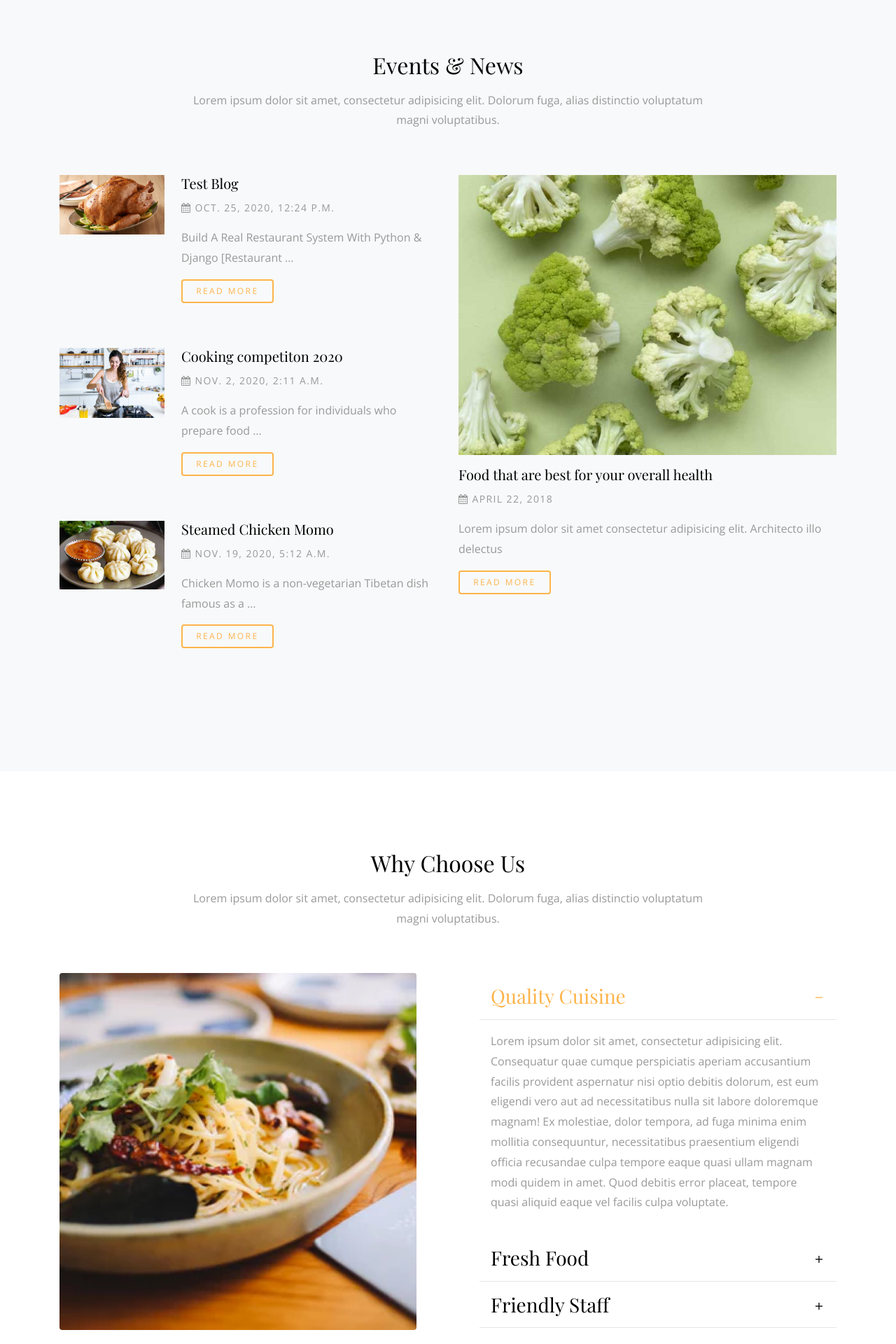
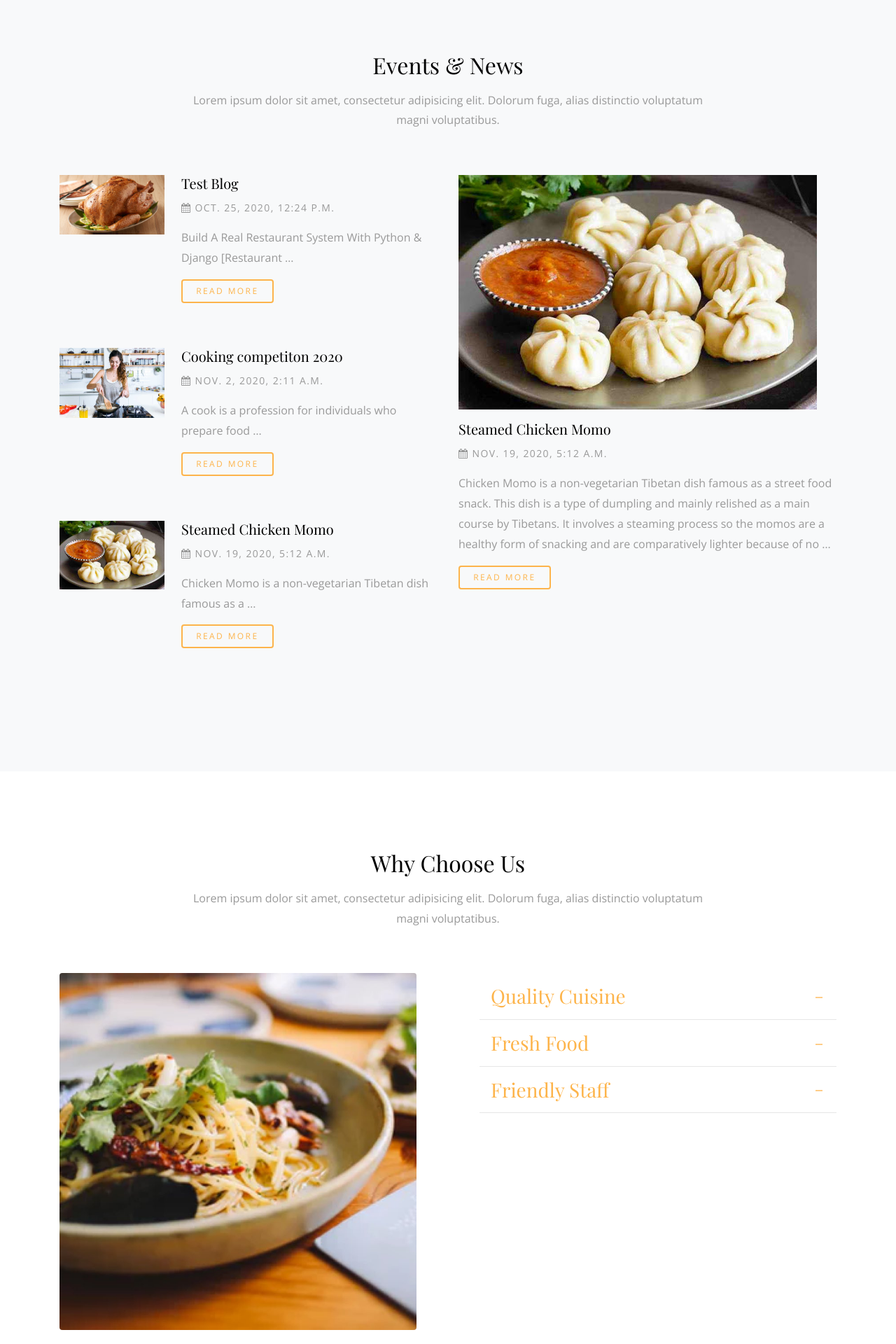
Before and after one commit to IamOmaR22/Restaurant_Site_with_Python_and_Django, a Django app: page / in a window 1280 px wide. Shown: the part 3296-5216 px from the top of the page at 70% size. Run offline with Django 3.2, Linux system fonts and the light colour scheme; data comes from the database, SQL or seed files in the repository; parts of the project's set-up code (start-up, migrations or seed data) failed here and were passed over; some libraries are stand-ins or nearby versions; some web fonts are replaced.

Commit message:
home page done

```diff
--- a/src/home/templates/home/index.html
+++ b/src/home/templates/home/index.html
@@ -160,6 +160,7 @@
   <!-- Menu List with Price - Meal List & Category Also End -->
 
 
+  <!-- Events and News - Blog Posts & Latest Blog Post (Last One Blog Post) Start -->
   <div class="section bg-light">
     <div class="container">
       <div class="row justify-content-center mb-5" data-aos="fade-up">
@@ -181,7 +182,8 @@
               <h3><a href="{% url 'blog:post_detail' post.id %}">{{ post.title }}</a></h3>
               <p class="post-meta"><span><span class="fa fa-calendar"></span> {{post.created}}</span></p>
               <p>{{post.content|truncatewords:10}}</p>
-                <p><a href="{% url 'blog:post_detail' post.id %}" class="btn btn-primary btn-outline-primary btn-sm">Read More</a></p>
+              <p><a href="{% url 'blog:post_detail' post.id %}" class="btn btn-primary btn-outline-primary btn-sm">Read
+                  More</a></p>
             </div>
           </div> <!-- .media -->
           {% endfor %}
@@ -191,20 +193,24 @@
         <div class="col-lg-6">
           <div class="media d-block mb-5" data-aos="fade-up" data-aos-delay="400">
             <figure>
-              <a href="#"><img src="img/news_1_large.jpg" alt="Image placeholder" class="img-fluid"></a>
+              <a href="#"><img src="{{latest_post.image.url}}" alt="Image placeholder" class="img-fluid"></a>
             </figure>
             <div class="media-body">
-              <h3><a href="#">Food that are best for your overall health</a></h3>
-              <p class="post-meta"><span><span class="fa fa-calendar"></span> April 22, 2018</span></p>
-              <p>Lorem ipsum dolor sit amet consectetur adipisicing elit. Architecto illo delectus</p>
-              <p><a href="#" class="btn btn-primary btn-outline-primary btn-sm">Read More</a></p>
+              <h3><a href="{% url 'blog:post_detail' latest_post.id %}">{{latest_post.title}}</a></h3>
+              <p class="post-meta"><span><span class="fa fa-calendar"></span> {{latest_post.created}}</span></p>
+              <p>{{latest_post.content|truncatewords:50}}</p>
+              <p><a href="{% url 'blog:post_detail' latest_post.id %}"
+                  class="btn btn-primary btn-outline-primary btn-sm">Read More</a></p>
             </div>
           </div> <!-- .media -->
         </div>
       </div>
     </div>
   </div> <!-- .section -->
+  <!-- Events and News - Blog Posts & Latest Blog Post (Last One Blog Post) End -->
 
+
+  <!-- Why Choose Us Section Start -->
   <div class="section">
     <div class="container">
       <div class="row justify-content-center mb-5" data-aos="fade-up">
@@ -216,67 +222,31 @@
       </div>
       <div class="row large-gutters">
         <div class="col-md-6" data-aos="fade-up" data-aos-delay="200">
-          <img src="img/img_2.jpg" alt="Image placeholder" class="img-fluid rounded">
+          <img src="{% static 'img/img_2.jpg' %}" alt="Image placeholder" class="img-fluid rounded">
         </div>
         <div class="col-md-6" data-aos="fade-up" data-aos-delay="300">
           <div class="accordion" id="accordion">
+
+            {% for info in why_choose_us %}
             <div class="accordion-item">
               <h3 class="mb-0">
-                <a class="btn-block p-3" data-toggle="collapse" href="#collapseOne" role="button" aria-expanded="true"
-                  aria-controls="collapseOne">Quality Cuisine <span class="icon"></span></a>
+                <a class="btn-block p-3" data-toggle="collapse" href="#collapse{{info.id}}" role="button"
+                  aria-expanded="true" aria-controls="collapseOne">{{info.title}} <span class="icon"></span></a>
               </h3>
-              <div id="collapseOne" class="collapse show" aria-labelledby="headingOne" data-parent="#accordion">
+              <div id="collapse{{info.id}}" class="collapse " aria-labelledby="headingOne" data-parent="#accordion">
                 <div class="p-3">
-                  <p>Lorem ipsum dolor sit amet, consectetur adipisicing elit. Consequatur quae cumque perspiciatis
-                    aperiam accusantium facilis provident aspernatur nisi optio debitis dolorum, est eum eligendi vero
-                    aut ad necessitatibus nulla sit labore doloremque magnam! Ex molestiae, dolor tempora, ad fuga
-                    minima enim mollitia consequuntur, necessitatibus praesentium eligendi officia recusandae culpa
-                    tempore eaque quasi ullam magnam modi quidem in amet. Quod debitis error placeat, tempore quasi
-                    aliquid eaque vel facilis culpa voluptate.</p>
+                  <p>{{info.content}}</p>
                 </div>
               </div>
             </div> <!-- .accordion-item -->
-
-            <div class="accordion-item">
-              <h3 class="mb-0">
-                <a class="btn-block p-3" data-toggle="collapse" href="#collapseTwo" role="button" aria-expanded="false"
-                  aria-controls="collapseTwo">Fresh Food <span class="icon"></span></a>
-              </h3>
-              <div id="collapseTwo" class="collapse" aria-labelledby="headingOne" data-parent="#accordion">
-                <div class="p-3">
-                  <p>Lorem ipsum dolor sit amet, consectetur adipisicing elit. Vel ad laborum expedita. Nostrum iure
-                    atque enim quisquam minima distinctio omnis, consequatur aliquam suscipit, quidem, esse aspernatur!
-                    Libero, excepturi animi repellendus porro impedit nihil in doloremque a quaerat enim voluptatum,
-                    perspiciatis, quas dignissimos maxime ut cum reiciendis eius dolorum voluptatem aliquam!</p>
-                </div>
-              </div>
-            </div> <!-- .accordion-item -->
-
-            <div class="accordion-item">
-              <h3 class="mb-0">
-                <a class="btn-block p-3" data-toggle="collapse" href="#collapseThree" role="button"
-                  aria-expanded="false" aria-controls="collapseThree">Friendly Staff <span class="icon"></span></a>
-              </h3>
-              <div id="collapseThree" class="collapse" aria-labelledby="headingOne" data-parent="#accordion">
-                <div class="p-3">
-                  <p>Lorem ipsum dolor sit amet, consectetur adipisicing elit. Vel ad laborum expedita. Nostrum iure
-                    atque enim quisquam minima distinctio omnis, consequatur aliquam suscipit, quidem, esse aspernatur!
-                    Libero, excepturi animi repellendus porro impedit nihil in doloremque a quaerat enim voluptatum,
-                    perspiciatis, quas dignissimos maxime ut cum reiciendis eius dolorum voluptatem aliquam!</p>
-                </div>
-              </div>
-            </div> <!-- .accordion-item -->
+            {% endfor %}
 
           </div>
         </div>
       </div>
     </div>
   </div> <!-- .section -->
-
-
-
+  <!-- Why Choose Us Section End -->
 
 </div> <!-- .main-wrap -->
-
-
 {% endblock %}
--- a/src/home/views.py
+++ b/src/home/views.py
@@ -1,6 +1,7 @@
 from django.shortcuts import render
 from meals.models import Meals, Category
 from blog.models import Post
+from aboutus.models import Why_Choose_Us
 
 def home(request):
 
@@ -8,12 +9,16 @@ def home(request):
     meal_list = Meals.objects.all()
     categories = Category.objects.all()
     posts = Post.objects.all()
+    latest_post = Post.objects.last()
+    why_choose_us = Why_Choose_Us.objects.all()
 
     context = {
         'meals' : meals,
         'meal_list' : meal_list,
         'categories' : categories,
         'posts' : posts,
+        'latest_post' : latest_post,
+        'why_choose_us' : why_choose_us,
     }
 
     return render(request, 'home/index.html', context)
```
Lines whose indentation alone changed are shown as unchanged.
